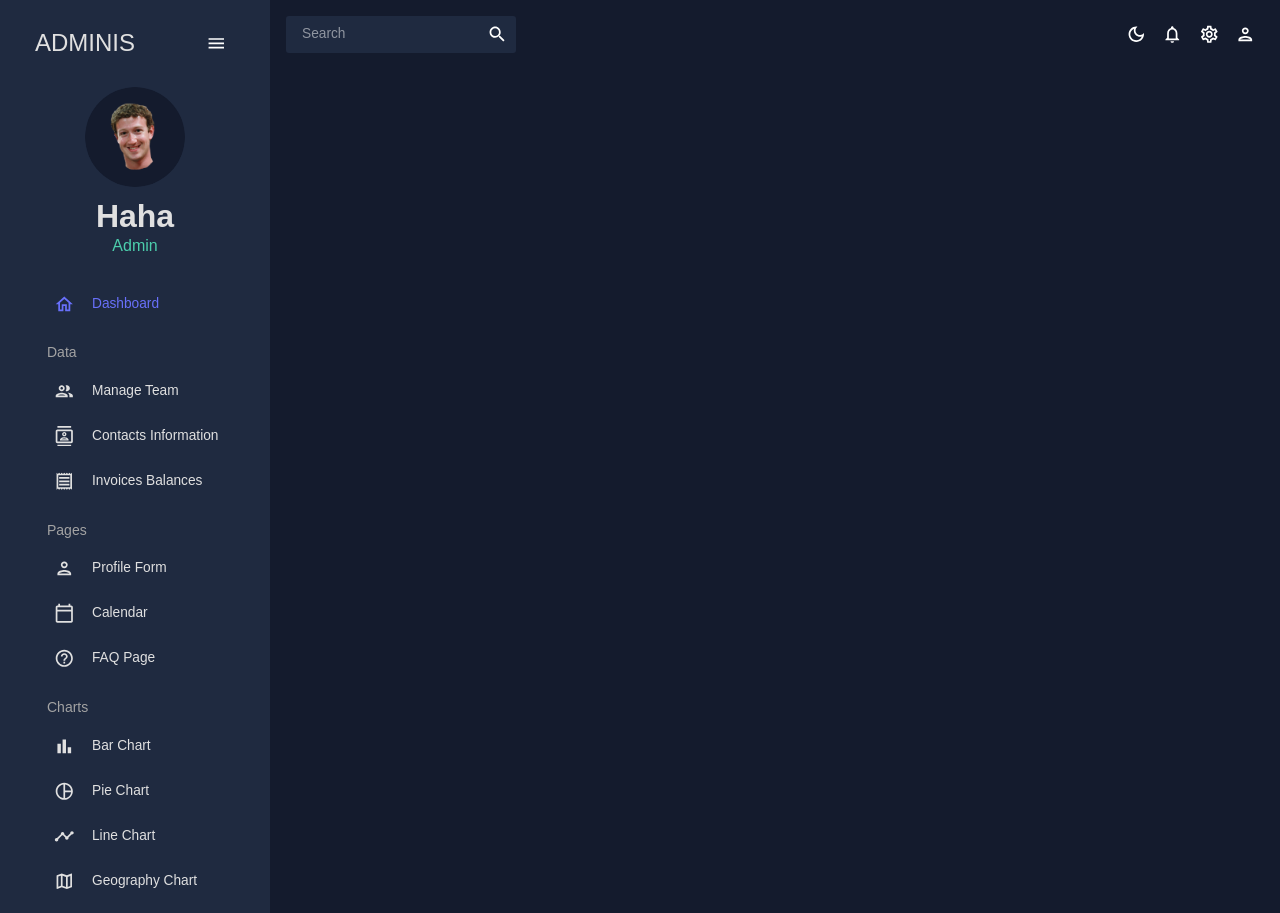
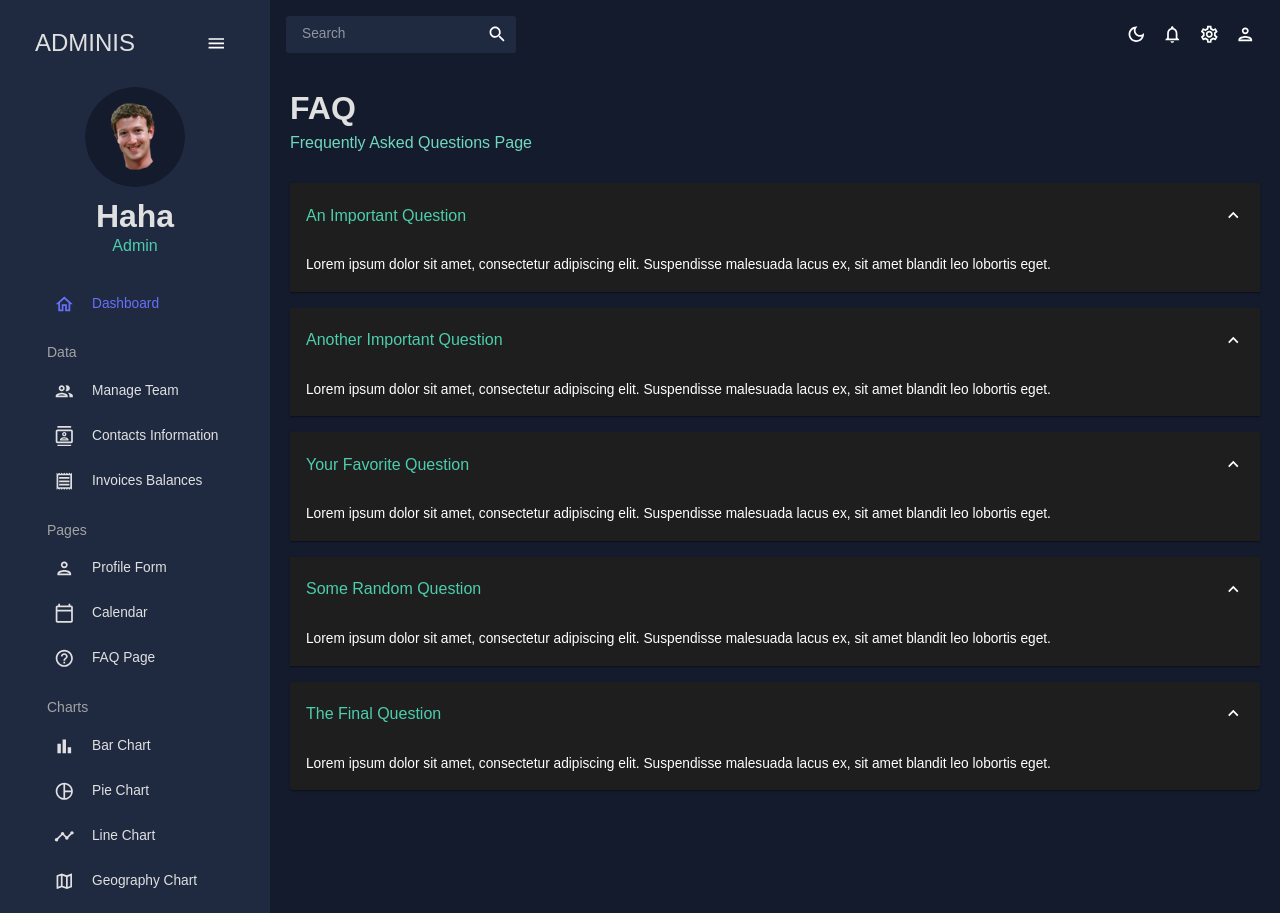
Before and after one commit to Hadayxinchao/BookingApp, a React (Create React App) app in the folder admin/: page /faq in a window 1280 px wide. Built offline with nearby package versions, Linux system fonts and the light colour scheme.

Commit message:
W2-dashboard: Create faq page

```diff
--- a/admin/src/App.js
+++ b/admin/src/App.js
@@ -12,7 +12,7 @@
 // import Bar from "./scenes/bar";
 // import Line from "./scenes/line";
 // import Pie from "./scenes/pie";
-// import FAQ from "./scenes/faq";
+import FAQ from "./scenes/faq";
 // import Geography from "./scenes/geography";
 import Calendar from "./scenes/calendar/calendar";
 
@@ -40,7 +40,7 @@
                 {/* <Route path="/bar" element={<Bar />} /> */}
                 {/* <Route path="/pie" element={<Pie />} /> */}
                 {/* <Route path="/line" element={<Line />} /> */}
-                {/* <Route path="/faq" element={<FAQ />} /> */}
+                <Route path="/faq" element={<FAQ />} />
                 <Route path="/calendar" element={<Calendar />} />
                 {/* <Route path="/geography" element={<Geography />} /> */}
             </Routes>
--- /dev/null
+++ b/admin/src/scenes/faq/index.jsx
@@ -0,0 +1,86 @@
+import { Box, useTheme } from "@mui/material";
+import Header from "../../components/Header";
+import Accordion from "@mui/material/Accordion";
+import AccordionSummary from "@mui/material/AccordionSummary";
+import AccordionDetails from "@mui/material/AccordionDetails";
+import Typography from "@mui/material/Typography";
+import ExpandMoreIcon from "@mui/icons-material/ExpandMore";
+import { tokens } from "../../theme";
+
+const FAQ = () => {
+  const theme = useTheme();
+  const colors = tokens(theme.palette.mode);
+  return (
+    <Box m="20px">
+      <Header title="FAQ" subtitle="Frequently Asked Questions Page" />
+
+      <Accordion defaultExpanded>
+        <AccordionSummary expandIcon={<ExpandMoreIcon />}>
+          <Typography color={colors.greenAccent[500]} variant="h5">
+            An Important Question
+          </Typography>
+        </AccordionSummary>
+        <AccordionDetails>
+          <Typography>
+            Lorem ipsum dolor sit amet, consectetur adipiscing elit. Suspendisse
+            malesuada lacus ex, sit amet blandit leo lobortis eget.
+          </Typography>
+        </AccordionDetails>
+      </Accordion>
+      <Accordion defaultExpanded>
+        <AccordionSummary expandIcon={<ExpandMoreIcon />}>
+          <Typography color={colors.greenAccent[500]} variant="h5">
+            Another Important Question
+          </Typography>
+        </AccordionSummary>
+        <AccordionDetails>
+          <Typography>
+            Lorem ipsum dolor sit amet, consectetur adipiscing elit. Suspendisse
+            malesuada lacus ex, sit amet blandit leo lobortis eget.
+          </Typography>
+        </AccordionDetails>
+      </Accordion>
+      <Accordion defaultExpanded>
+        <AccordionSummary expandIcon={<ExpandMoreIcon />}>
+          <Typography color={colors.greenAccent[500]} variant="h5">
+            Your Favorite Question
+          </Typography>
+        </AccordionSummary>
+        <AccordionDetails>
+          <Typography>
+            Lorem ipsum dolor sit amet, consectetur adipiscing elit. Suspendisse
+            malesuada lacus ex, sit amet blandit leo lobortis eget.
+          </Typography>
+        </AccordionDetails>
+      </Accordion>
+      <Accordion defaultExpanded>
+        <AccordionSummary expandIcon={<ExpandMoreIcon />}>
+          <Typography color={colors.greenAccent[500]} variant="h5">
+            Some Random Question
+          </Typography>
+        </AccordionSummary>
+        <AccordionDetails>
+          <Typography>
+            Lorem ipsum dolor sit amet, consectetur adipiscing elit. Suspendisse
+            malesuada lacus ex, sit amet blandit leo lobortis eget.
+          </Typography>
+        </AccordionDetails>
+      </Accordion>
+      <Accordion defaultExpanded>
+        <AccordionSummary expandIcon={<ExpandMoreIcon />}>
+          <Typography color={colors.greenAccent[500]} variant="h5">
+            The Final Question
+          </Typography>
+        </AccordionSummary>
+        <AccordionDetails>
+          <Typography>
+            Lorem ipsum dolor sit amet, consectetur adipiscing elit. Suspendisse
+            malesuada lacus ex, sit amet blandit leo lobortis eget.
+          </Typography>
+        </AccordionDetails>
+      </Accordion>
+    </Box>
+  );
+};
+
+export default FAQ;
```
